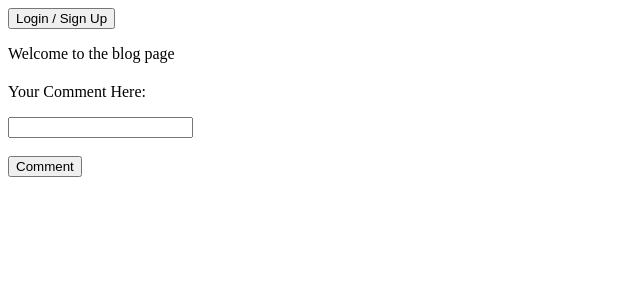
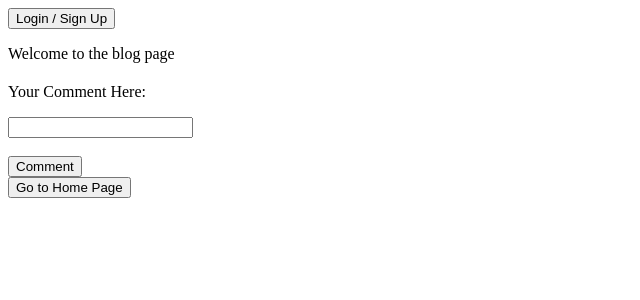
Before and after one commit to silverstone-git/sidhu_blogs, a Django app: template templates/blog.html in a window 1280 px wide. Shown: the top 300 px of the page, without its empty margins (0-640 px from the left). Run offline with Django 4.2, Linux system fonts and the light colour scheme; the template is opened without the code that fills it, so the values that code supplies are empty.

Commit message:
Added a Home Button in Blogs Page

```diff
--- a/templates/blog.html
+++ b/templates/blog.html
@@ -60,4 +60,10 @@
     </button>
 </form>
 
+<form action="/">
+    <button type="submit">
+        Go to Home Page
+    </button>
+</form>
+
 {% endblock body %}
```
